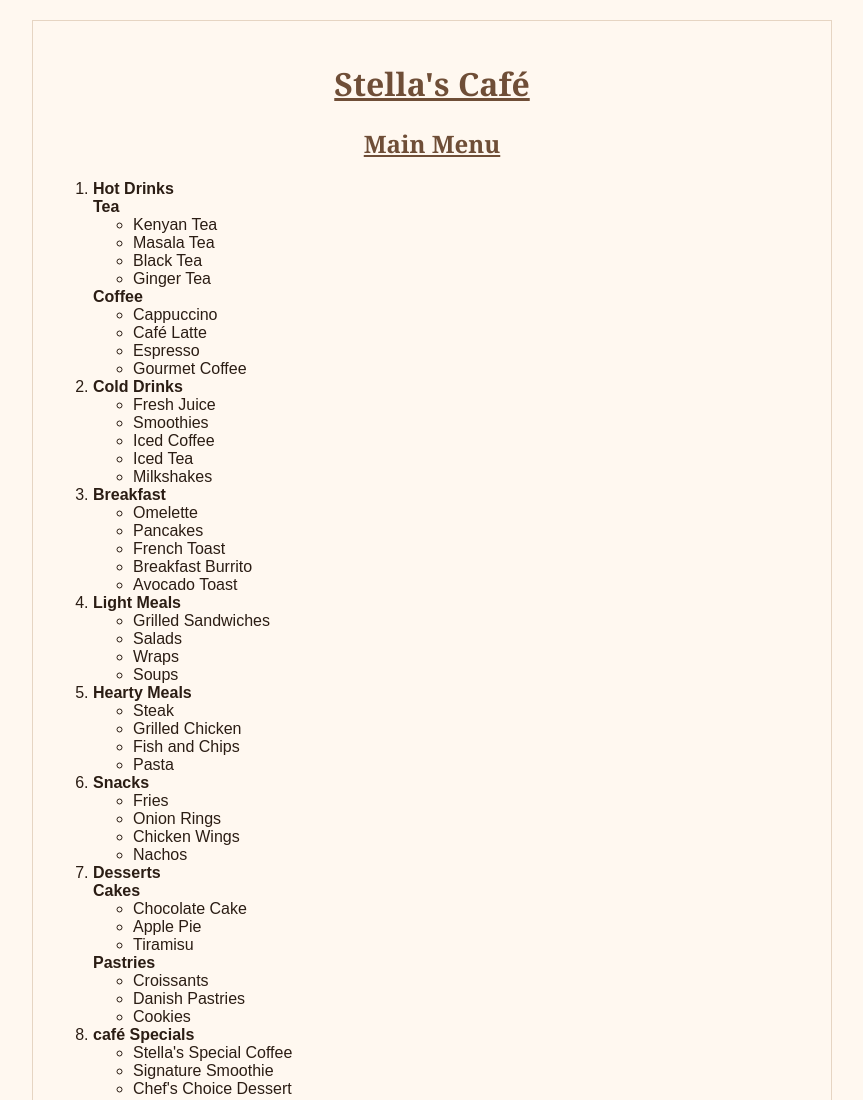
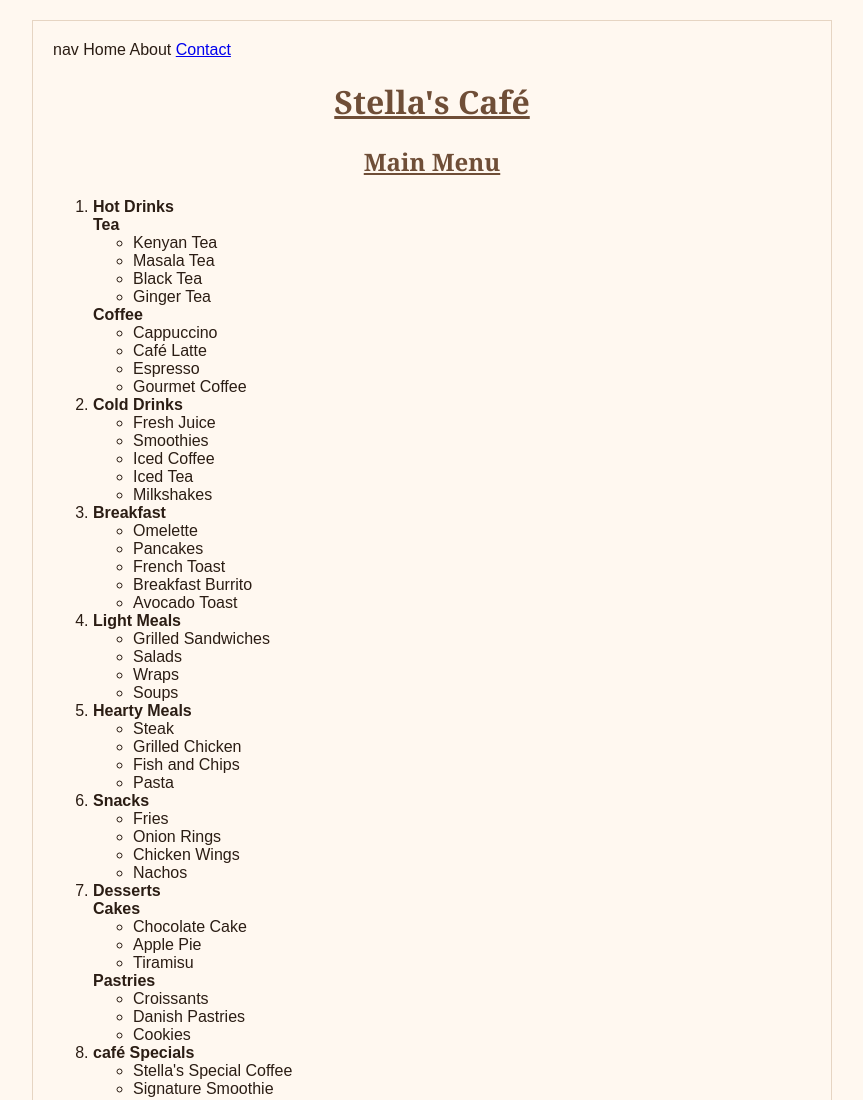
Before and after one commit to Kasera001/WEB-APPLICATION-PRACTISES, a plain HTML site: page MY FIRST WEB/menu.html in a window 1280 px wide. Shown: the top 1100 px of the page, without its empty margins (208-1071 px from the left). Drawn offline with Linux system fonts and the light colour scheme.

Commit message:
Update menu.html

```diff
--- a/MY FIRST WEB/menu.html
+++ b/MY FIRST WEB/menu.html
@@ -6,6 +6,10 @@
     <link rel = 'stylesheet' href ='menu.css'>
 </head>
 <body>
+    nav
+    <a herf ="#" Home>Home</a>
+    <a herf = "#"About>About</a>
+    <a href ="#"Contact>Contact</a>
     <header>
         <h1><b>Stella's Café</b></h1>
     </header>
```
